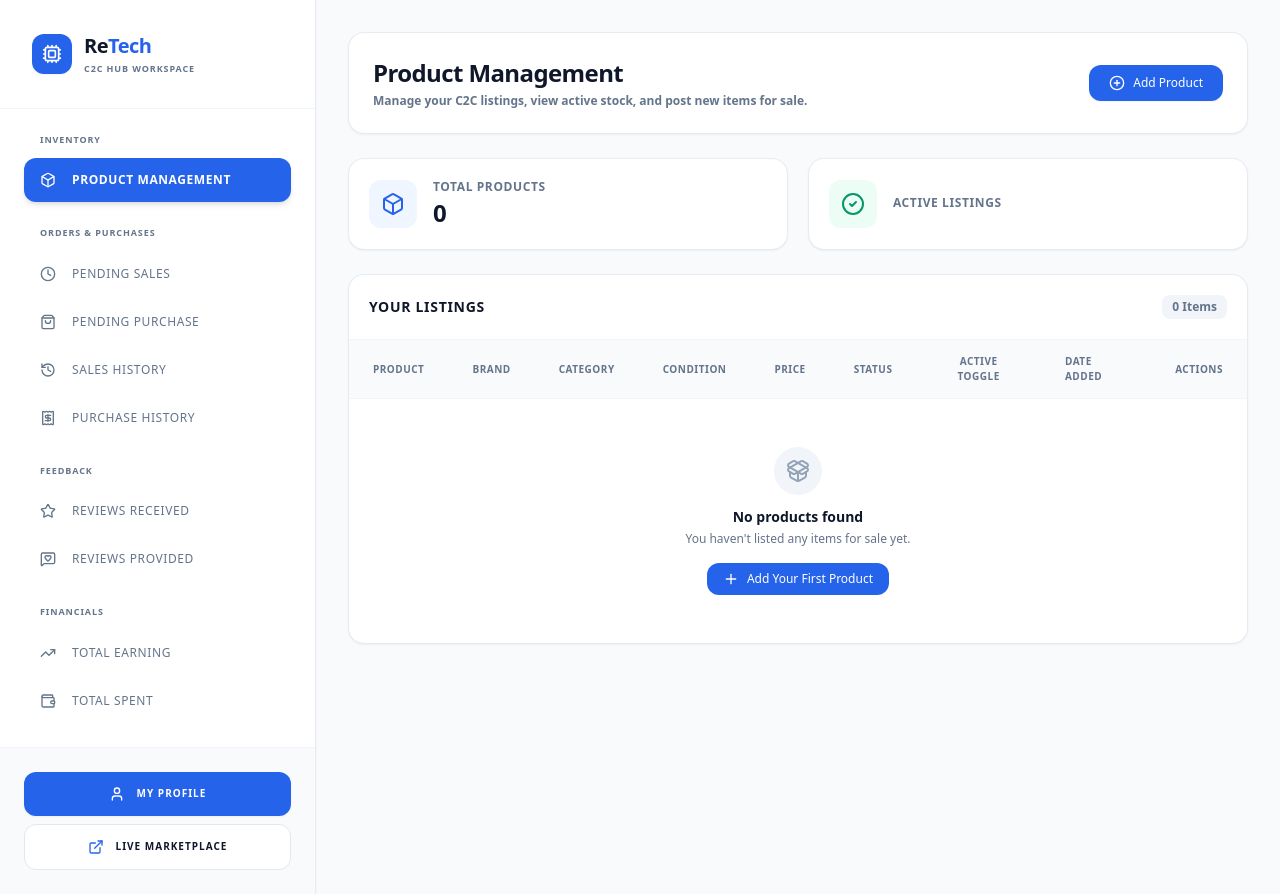
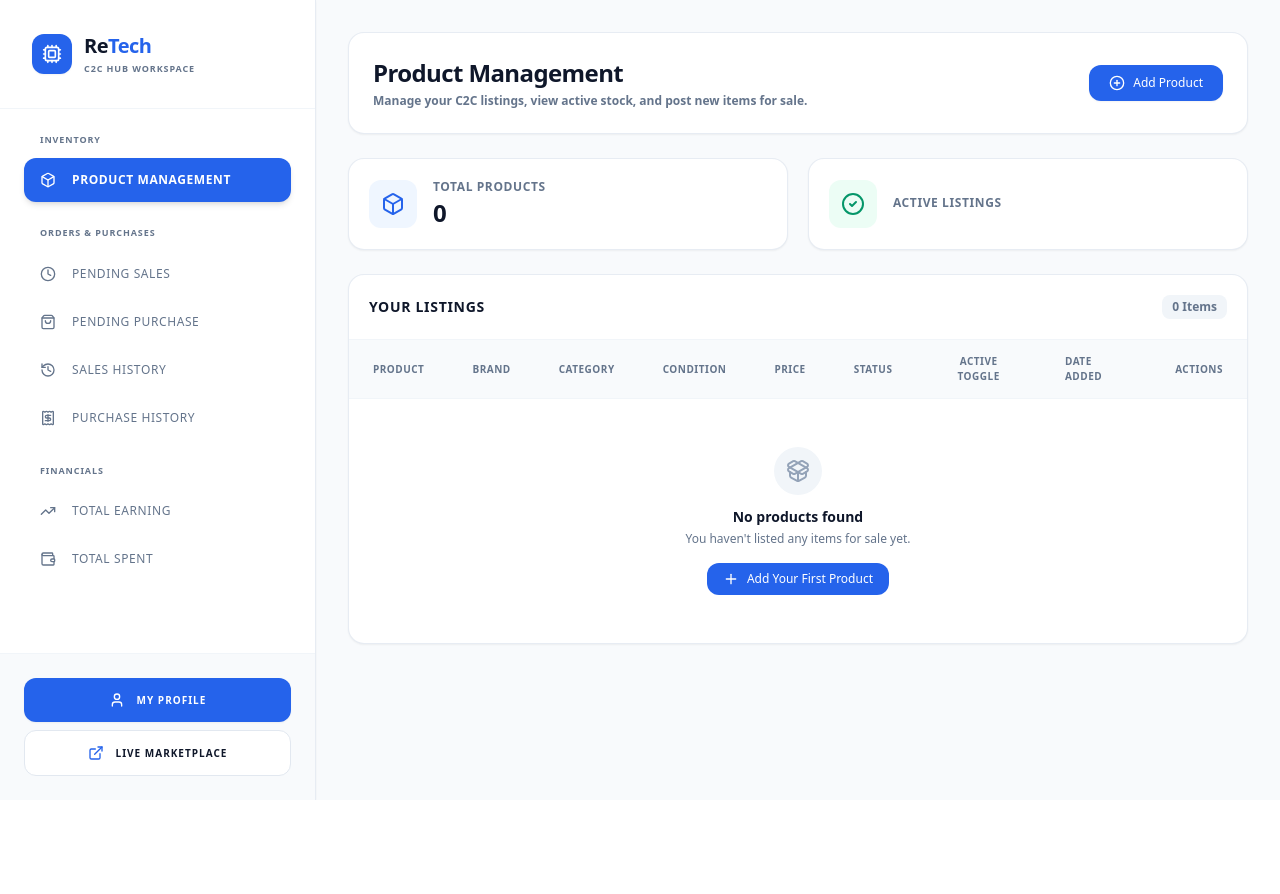
Before and after one commit to bipinjlimbu/C2C-E-Commerce---Django-Project, a Django app: template rt_project/rt_app/templates/dashboard/customer_dashboard.html in a window 1280 px wide. After the commit the page ends 800 px from the top, so only its background shows below. Run offline with Django 5.2, Linux system fonts and the light colour scheme; the template is opened without the code that fills it, so the values that code supplies are empty; style sheets or scripts are compiled from the project's sources.

Commit message:
Review Removed from Project

```diff
--- a/rt_project/rt_app/templates/dashboard/customer_dashboard.html
+++ b/rt_project/rt_app/templates/dashboard/customer_dashboard.html
@@ -79,20 +79,6 @@
             </div>
 
             <div class="space-y-1">
-                <h3 class="px-4 text-[9px] font-bold text-[#64748B] uppercase tracking-widest mb-3">Feedback</h3>
-
-                <a href="?section=reviews-received" class="flex items-center gap-4 px-4 py-3.5 rounded-xl {% if section == 'reviews-received' %}bg-[#2563EB] text-white shadow-md font-semibold{% else %}text-[#64748B] hover:bg-slate-50 hover:text-[#0F172A] font-medium{% endif %} uppercase text-xs tracking-wider transition-all group">
-                    <i data-lucide="star" class="w-4 h-4 transition-transform group-hover:scale-105"></i>
-                    Reviews Received
-                </a>
-
-                <a href="?section=reviews-provided" class="flex items-center gap-4 px-4 py-3.5 rounded-xl {% if section == 'reviews-provided' %}bg-[#2563EB] text-white shadow-md font-semibold{% else %}text-[#64748B] hover:bg-slate-50 hover:text-[#0F172A] font-medium{% endif %} uppercase text-xs tracking-wider transition-all group">
-                    <i data-lucide="message-square-heart" class="w-4 h-4 transition-transform group-hover:scale-105"></i>
-                    Reviews Provided
-                </a>
-            </div>
-
-            <div class="space-y-1">
                 <h3 class="px-4 text-[9px] font-bold text-[#64748B] uppercase tracking-widest mb-3">Financials</h3>
 
                 <a href="?section=total-earning" class="flex items-center gap-4 px-4 py-3.5 rounded-xl {% if section == 'total-earning' %}bg-[#2563EB] text-white shadow-md font-semibold{% else %}text-[#64748B] hover:bg-slate-50 hover:text-[#0F172A] font-medium{% endif %} uppercase text-xs tracking-wider transition-all group">
@@ -141,12 +127,6 @@
         {% elif section == 'purchase-history' %}
             {% include 'dashboard/customer/_purchase_history.html' %}
 
-        {% elif section == 'reviews-received' %}
-            {% include 'dashboard/customer/_reviews_received.html' %}
-
-        {% elif section == 'reviews-provided' %}
-            {% include 'dashboard/customer/_reviews_provided.html' %}
-
         {% elif section == 'total-earning' %}
             {% include 'dashboard/customer/_total_earning.html' %}
 
```
Also changed, not shown: rt_project/rt_app/models.py (+0 -12 lines), rt_project/rt_app/views/dashboard.py (+1 -7 lines), rt_project/db.sqlite3, rt_project/rt_app/migrations/0003_delete_review.py (added).
